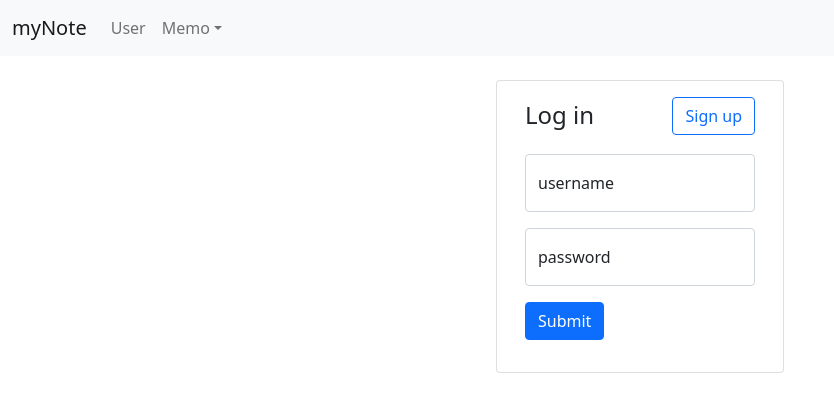
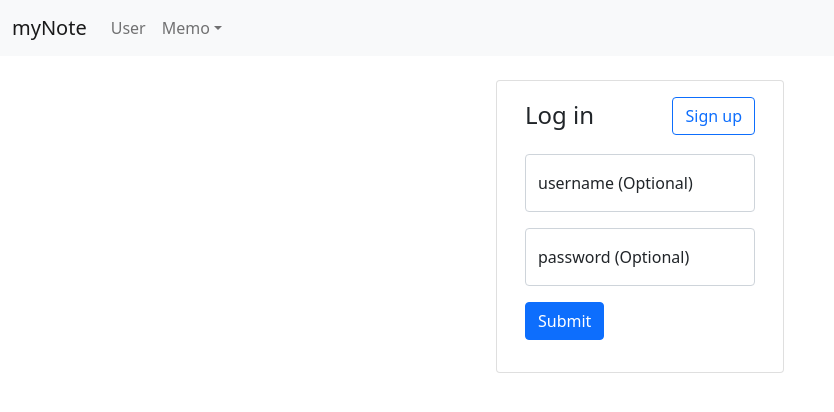
Before and after one commit to Themion/myNote, a React (Create React App) app in the folder frontend/: page /login in a window 1280 px wide. Shown: the top 412 px of the page, without its empty margins (0-834 px from the left). Built offline with nearby package versions, Linux system fonts and the light colour scheme.

Commit message:
선택적 입력창은 Optional임을 표기

```diff
--- a/frontend/src/user/Input.js
+++ b/frontend/src/user/Input.js
@@ -63,7 +63,7 @@ export const Input = (props) => {
                     }
                 }} />
             <label htmlFor={props.for} className="form-label">
-                {props.for.replace('_', ' ')}
+                {props.for.replace('_', ' ') + (props.required && " (Optional)")}
             </label>
             <div className="feedback invalid-feedback"></div>
         </div>
```
